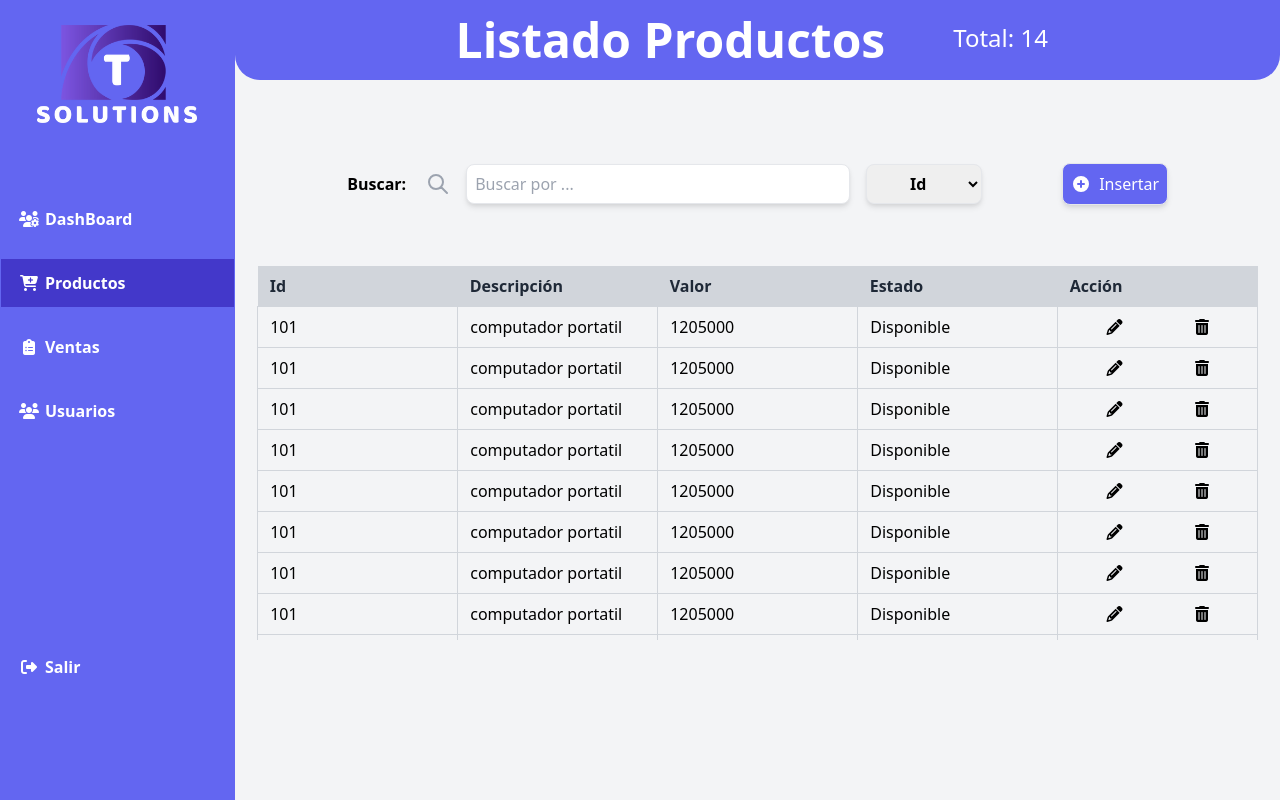
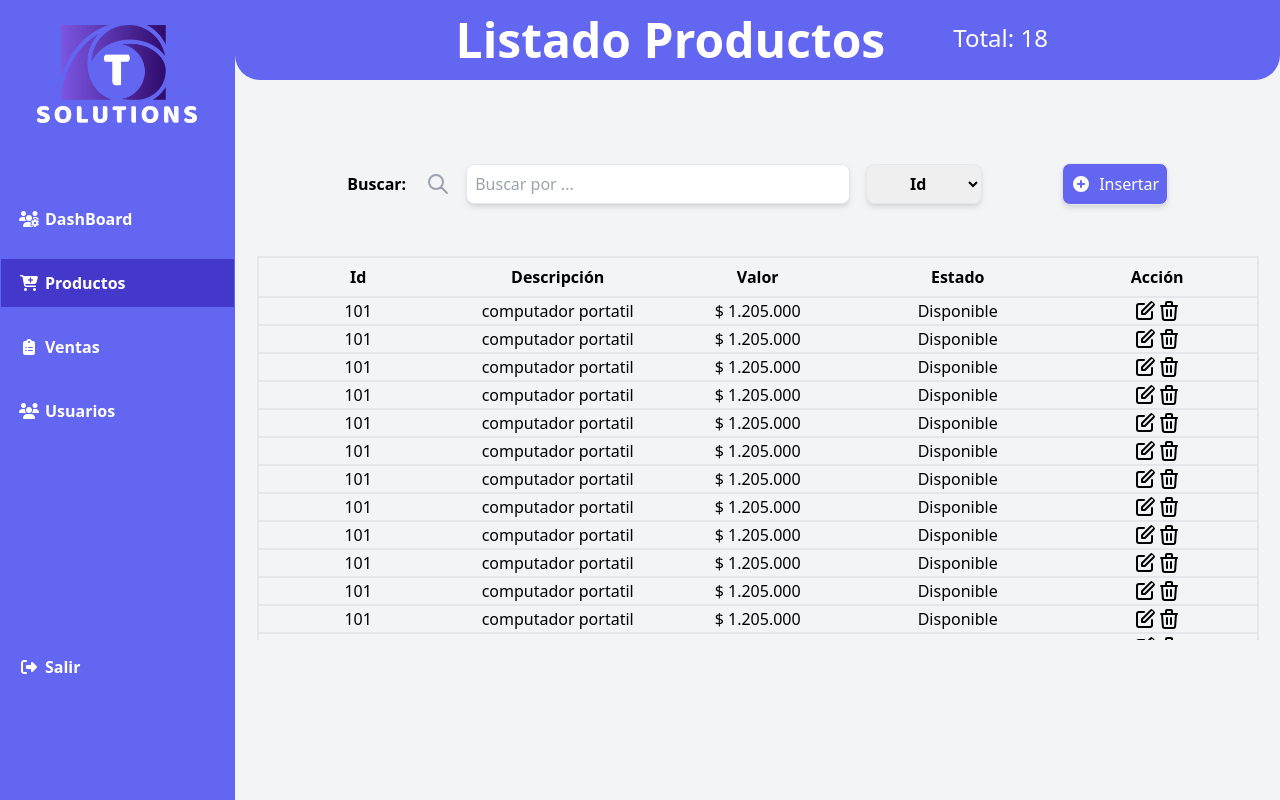
Before and after one commit to MisionTicProyectoweb/ProyectoWeb, a React (Create React App) app: page /admin/productos in a window 1280 px wide. Built offline with nearby package versions, Linux system fonts and the light colour scheme; a web font is replaced by a local one.

Commit message:
Ajustar errores

```diff
--- a/package.json
+++ b/package.json
@@ -8,6 +8,8 @@
     "@testing-library/jest-dom": "^5.11.4",
     "@testing-library/react": "^11.1.0",
     "@testing-library/user-event": "^12.1.10",
+    "axios": "^0.22.0",
+    "nanoid": "^3.1.29",
     "react": "^17.0.2",
     "react-dom": "^17.0.2",
     "react-google-login": "^5.2.2",
--- a/src/Pages/Styles/tablaproducto.css
+++ b/src/Pages/Styles/tablaproducto.css
@@ -17,7 +17,7 @@
 }
 
 .table th{
-    @apply text-gray-800 bg-gray-300 pt-2 pb-2 text-left;
+    @apply text-gray-800 bg-gray-300 pt-2 pb-2 text-center;
 }
 
 .table tr:nth-child(even){
--- a/src/Pages/listaProductos.jsx
+++ b/src/Pages/listaProductos.jsx
@@ -1,95 +1,110 @@
-import { Dialog, Tooltip } from "@material-ui/core";
-import { nanoid } from "nanoid";
 import React, { useEffect, useState, useRef } from "react";
-import { Link } from "react-router-dom";
-import { ToastContainer, toast } from "react-toastify";
-import "./Styles/tablaproducto.css";
-import "react-toastify/dist/ReactToastify.css";
+import { ToastContainer, toast } from 'react-toastify';
+import axios from 'axios';
+import { nanoid } from 'nanoid';
+import { Dialog, Tooltip } from '@material-ui/core';
 
-const productosBackend = [
+import 'react-toastify/dist/ReactToastify.css';
+import{Link} from "react-router-dom";
+import './Styles/tablaproducto.css';
+
+const productosBackend  = [
     {
         id: 101,
         descripcion: "computador portatil",
-    valor: 1205000,
-    estado: "Disponible",
+        valor: "$ 1.205.000",
+        estado: "Disponible"
+    },{
+        id: 101,
+        descripcion: "computador portatil",
+        valor: "$ 1.205.000",
+        estado: "Disponible"
+    },{
+        id: 101,
+        descripcion: "computador portatil",
+        valor: "$ 1.205.000",
+        estado: "Disponible"
+    },{
+        id: 101,
+        descripcion: "computador portatil",
+        valor: "$ 1.205.000",
+        estado: "Disponible"
+    },{
+        id: 101,
+        descripcion: "computador portatil",
+        valor: "$ 1.205.000",
+        estado: "Disponible"
+    },{
+        id: 101,
+        descripcion: "computador portatil",
+        valor: "$ 1.205.000",
+        estado: "Disponible"
+    },{
+        id: 101,
+        descripcion: "computador portatil",
+        valor: "$ 1.205.000",
+        estado: "Disponible"
+    },{
+        id: 101,
+        descripcion: "computador portatil",
+        valor: "$ 1.205.000",
+        estado: "Disponible"
+    },{
+        id: 101,
+        descripcion: "computador portatil",
+        valor: "$ 1.205.000",
+        estado: "Disponible"
+    },{
+        id: 101,
+        descripcion: "computador portatil",
+        valor: "$ 1.205.000",
+        estado: "Disponible"
+    },{
+        id: 101,
+        descripcion: "computador portatil",
+        valor: "$ 1.205.000",
+        estado: "Disponible"
+    },{
+        id: 101,
+        descripcion: "computador portatil",
+        valor: "$ 1.205.000",
+        estado: "Disponible"
     },
     {
         id: 101,
         descripcion: "computador portatil",
-    valor: 1205000,
-    estado: "Disponible",
+        valor: "$ 1.205.000",
+        estado: "Disponible"
     },
     {
         id: 101,
         descripcion: "computador portatil",
-    valor: 1205000,
-    estado: "Disponible",
+        valor: "$ 1.205.000",
+        estado: "Disponible"
     },
     {
         id: 101,
         descripcion: "computador portatil",
-    valor: 1205000,
-    estado: "Disponible",
+        valor: "$ 1.205.000",
+        estado: "Disponible"
     },
     {
         id: 101,
         descripcion: "computador portatil",
-    valor: 1205000,
-    estado: "Disponible",
+        valor: "$ 1.205.000",
+        estado: "Disponible"
     },
     {
         id: 101,
         descripcion: "computador portatil",
-    valor: 1205000,
-    estado: "Disponible",
+        valor: "$ 1.205.000",
+        estado: "Disponible"
     },
     {
         id: 101,
         descripcion: "computador portatil",
-    valor: 1205000,
-    estado: "Disponible",
-  },
-  {
-    id: 101,
-    descripcion: "computador portatil",
-    valor: 1205000,
-    estado: "Disponible",
-  },
-  {
-    id: 101,
-    descripcion: "computador portatil",
-    valor: 1205000,
-    estado: "Disponible",
-  },
-  {
-    id: 101,
-    descripcion: "computador portatil",
-    valor: 1205000,
-    estado: "Disponible",
-  },
-  {
-    id: 101,
-    descripcion: "computador portatil",
-    valor: 1205000,
-    estado: "Disponible",
-  },
-  {
-    id: 101,
-    descripcion: "computador portatil",
-    valor: 1205000,
-    estado: "Disponible",
-  },
-  {
-    id: 101,
-    descripcion: "computador portatil",
-    valor: 1205000,
-    estado: "Disponible",
-  },
-  {
-    id: 101,
-    descripcion: "computador portatil",
-    valor: 1205000,
-    estado: "Disponible",
+        valor: "$ 1.205.000",
+        estado: "Disponible"
     },
   ];
 
@@ -99,80 +114,36 @@ const ListProductos = () => {
         //Obtener productos desde el backend
         setProductos(productosBackend);
       }, []);
-  return (
+      return(
           <div className="flex h-full w-full flex-col items-center justify-start">
-      <div
-        id="barraNavegador"
-        className="bg-indigo-500 mb-16 flex items-center justify-center w-full h-20"
-      >
+              <div id="barraNavegador" className="bg-indigo-500 mb-16 flex items-center justify-center w-full h-20">
               <nav className="flex text-white">
                   <div className="mr-10">
                       <ul className="flex">
-              <li className="ml-1 mr-4 text-5xl font-semibold">
-                Listado Productos
-              </li>
+                          <li className="ml-1 mr-4 text-5xl font-semibold">Listado Productos</li>
                       </ul>
                   </div>
                   <div className="font-sick">
                       <ul className="flex mt-1.5">
-              <li className="ml-3 mr-4 text-2xl">
-                Total: {productosBackend.length}
-              </li>
+                          <li className="ml-3 mr-4 text-2xl">Total: {productosBackend.length}</li>
                       </ul>
                   </div>
               </nav>
           </div>
 
           <div className="mb-8 flex items-center justify-center w-full h-20">
-        <label className="text-base font-semibold mr-5 text-black">
-          Buscar:
-        </label>
-        <svg
-          width="24"
-          height="24"
-          fill="none"
-          class="text-gray-400 group-hover:text-gray-500 transition-colors duration-200"
-        >
-          <path
-            d="M21 21l-6-6m2-5a7 7 0 11-14 0 7 7 0 0114 0z"
-            stroke="currentColor"
-            stroke-width="2"
-            stroke-linecap="round"
-            stroke-linejoin="round"
-          ></path>
-        </svg>
-        <input
-          type="text"
-          id="txtBuscar"
-          className="p-2 ml-4 w-96 h-10 rounded-lg border shadow-md"
-          placeholder="Buscar por ..."
-        ></input>
-        <select
-          name="select"
-          className="font-semibold text-center ml-4 border h-10 rounded-lg shadow-md"
-        >
-          <option value="value1" selected>
-            Id
-          </option>
+              <label className="text-base font-semibold mr-5 text-black">Buscar:</label>
+              <svg width="24" height="24" fill="none" class="text-gray-400 group-hover:text-gray-500 transition-colors duration-200"><path d="M21 21l-6-6m2-5a7 7 0 11-14 0 7 7 0 0114 0z" stroke="currentColor" stroke-width="2" stroke-linecap="round" stroke-linejoin="round"></path></svg>
+              <input type="text" id="txtBuscar" className="p-2 ml-4 w-96 h-10 rounded-lg border shadow-md" placeholder="Buscar por ..."></input>
+              <select name="select" className="font-semibold text-center ml-4 border h-10 rounded-lg shadow-md">
+                  <option value="value1" selected>Id</option>
                   <option value="value2">Descripcion</option>
                   <option value="value3">Estado</option>
               </select>
-        <Link to="/admin/productos/gestionproductos">
-          <button
-            type="button"
-            className="bg-indigo-500 text-white transform hover:scale-110  rounded-lg p-1 hover:bg-indigo-600   float-left ml-20 flex items-center p-2 rounded-lg border shadow-md"
-          >
-            <svg
-              xmlns="http://www.w3.org/2000/svg"
-              class="mr-2 h-5 w-5"
-              viewBox="0 0 20 20"
-              fill="currentColor"
-            >
-              <path
-                fill-rule="evenodd"
-                d="M10 18a8 8 0 100-16 8 8 0 000 16zm1-11a1 1 0 10-2 0v2H7a1 1 0 100 2h2v2a1 1 0 102 0v-2h2a1 1 0 100-2h-2V7z"
-                clip-rule="evenodd"
-              />
+              <Link to="/admin/listaproducto/Gestionproductos">
+                  <button type="button" className="bg-indigo-500 text-white transform hover:scale-110  hover:bg-indigo-600   float-left ml-20 flex items-center p-2 rounded-lg border shadow-md">
+                      <svg xmlns="http://www.w3.org/2000/svg" class="mr-2 h-5 w-5" viewBox="0 0 20 20" fill="currentColor">
+                      <path fill-rule="evenodd" d="M10 18a8 8 0 100-16 8 8 0 000 16zm1-11a1 1 0 10-2 0v2H7a1 1 0 100 2h2v2a1 1 0 102 0v-2h2a1 1 0 100-2h-2V7z" clip-rule="evenodd" />
                       </svg>
                       Insertar
                   </button>
@@ -184,14 +155,13 @@ const ListProductos = () => {
                 <ToastContainer position="bottom-center" autoClose={5000} />
             </div>
         </div>
-  );
-};
+    );}
 
-const TablaProductos = ({ listaproductos }) => {
+const TablaProductos = ({listaproductos}) => {
     return (
         <div className="flex items-center justify-center">
-      <table className="table">
-        <thead>
+            <table className="border-2">
+                <thead className="border-2 font-semibold">
                     <tr>
                         <th>Id</th>
                         <th>Descripción</th>
@@ -200,121 +170,32 @@ const TablaProductos = ({ listaproductos }) => {
                         <th>Acción</th>
                     </tr>
                 </thead>
-        <tbody>
-          {listaproductos.map((productos) => {
-            return <FilaProducto key={nanoid()} productos={productos} />;
+                <tbody className="border-2">{listaproductos.map((productos) => {
+                    return (
+                        <tr className="ml-20" className="bg-aqua  border-2 text-center justify-center">
+                            <td  > {productos.id} </td>
+                            <td> {productos.descripcion} </td>
+                            <td> {productos.valor} </td>
+                            <td> {productos.estado} </td>
+                            <td className="flex justify-center">
+                                <button>
+                                    <svg xmlns="http://www.w3.org/2000/svg" class="hover:bg-gray-300 rounded-full h-6 w-6" fill="none" viewBox="0 0 24 24" stroke="currentColor">
+                                    <path stroke-linecap="round" stroke-linejoin="round" stroke-width="2" d="M11 5H6a2 2 0 00-2 2v11a2 2 0 002 2h11a2 2 0 002-2v-5m-1.414-9.414a2 2 0 112.828 2.828L11.828 15H9v-2.828l8.586-8.586z" />
+                                    </svg>
+                                </button>
+                                <button>
+                                    <svg xmlns="http://www.w3.org/2000/svg" class="hover:bg-gray-300 rounded-full h-6 w-6" fill="none" viewBox="0 0 24 24" stroke="currentColor">
+                                    <path stroke-linecap="round" stroke-linejoin="round" stroke-width="2" d="M19 7l-.867 12.142A2 2 0 0116.138 21H7.862a2 2 0 01-1.995-1.858L5 7m5 4v6m4-6v6m1-10V4a1 1 0 00-1-1h-4a1 1 0 00-1 1v3M4 7h16" />
+                                    </svg>
+                                </button>
+                            </td>
+                        </tr>
+                    );
                     })}
                 </tbody>
             </table>
     </div>
-  );
-};
+    )
+}
 
-const FilaProducto = ({ productos }) => {
-  const [edit, setEdit] = useState(false);
-  const [openDialog, setOpenDialog] = useState(false);
-  return (
-    <tr>
-      {edit ? (
-        <>
-          <td>
-            <input
-              className="Input"
-              type="number"
-              defaultValue={productos.id}
-            />
-          </td>
-          <td>
-            <input
-              className="Input"
-              type="text"
-              defaultValue={productos.descripcion}
-            />
-          </td>
-          <td>
-            <input
-              className="Input"
-              type="number"
-              defaultValue={productos.valor}
-            />
-          </td>
-          <td>
-            <select
-              className="Input"
-              type="text"
-              defaultValue={productos.estado}
-            >
-              <option disabled value={0}>
-                Seleccione una opción
-              </option>
-              <option>Disponible </option>
-              <option>No disponible </option>
-            </select>
-          </td>
-        </>
-      ) : (
-        <>
-          <td> {productos.id} </td>
-          <td> {productos.descripcion} </td>
-          <td> {productos.valor} </td>
-          <td> {productos.estado} </td>
-        </>
-      )}
-      <td>
-        <div className="flex w-full justify-around">
-          {edit ? (
-            <>
-              <Tooltip title="Confirmar Edición" arrow>
-                <i
-                  onClick={() => setEdit(!edit)}
-                  className="fas fa-check p-2 hover:bg-blue-600 rounded-full"
-                />
-              </Tooltip>
-              <Tooltip title="Cancelar Edición" arrow>
-                <i
-                  onClick={() => setEdit(!edit)}
-                  className="fas fa-times p-2 hover:bg-blue-600 rounded-full"
-                />
-              </Tooltip>
-            </>
-          ) : (
-            <>
-              <Tooltip title="Editar Producto" arrow>
-                <i
-                  onClick={() => setEdit(!edit)}
-                  className="fas fa-pencil-alt p-2 hover:bg-blue-600 rounded-full"
-                />
-              </Tooltip>
-              <Tooltip title="Elminar Producto" arrow>
-                <i
-                  onClick={() => setOpenDialog(true)}
-                  className="fas fa-trash-alt p-2 hover:bg-blue-600 rounded-full"
-                />
-              </Tooltip>
-            </>
-          )}
-        </div>
-        <Dialog open={openDialog}>
-          <div className="p-8 flex flex-col">
-            <h1 className="text-gray-900 text-2xl font-bold">
-              ¿Está seguro de querer eliminar el producto?
-            </h1>
-            <div className="flex w-full items-center justify-center my-4">
-              <button className="mx-2 px-4 py-2 bg-blue-500 text-white hover:bg-blue-700 rounded-md shadow-md">
-                Sí
-              </button>
-              <button
-                onClick={() => setOpenDialog(false)}
-                className="mx-2 px-4 py-2 bg-green-500 text-white hover:bg-green-700 rounded-md shadow-md"
-              >
-                No
-              </button>
-            </div>
-          </div>
-        </Dialog>
-      </td>
-    </tr>
-  );
-};
-
-export default ListProductos;
+export default ListProductos
```
Also changed, not shown: 1 other file (tests, documents, lock files or other folders). Lines whose indentation alone changed are shown as unchanged.
